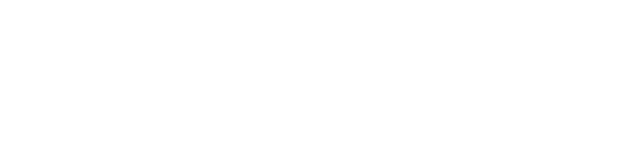
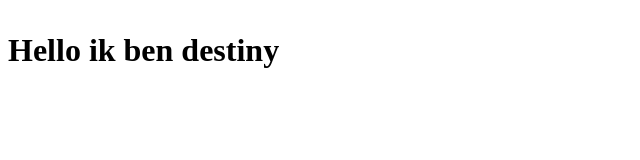
Before and after one commit to clelanddestiny-sys/einproject-periode1, a plain HTML site: page index.html in a window 1280 px wide. Shown: the whole page, without its empty margins (0-640 px from the left). Drawn offline with Linux system fonts and the light colour scheme.

Commit message:
ik heb getyped

```diff
--- a/index.html
+++ b/index.html
@@ -15,7 +15,7 @@
     <main>
         <h1>
             <p>
-
+                Hello ik ben destiny
             </p>
         </h1>
 
```
